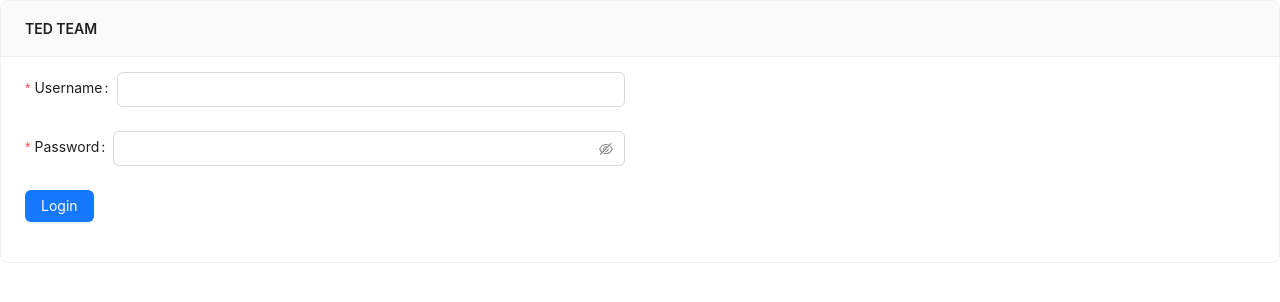
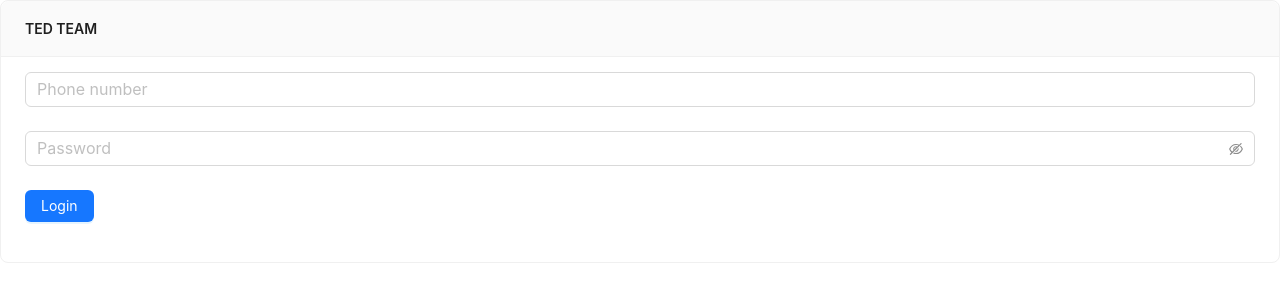
Before and after one commit to kyphans/ted-team, a React (Vite) app: page /login in a window 1280 px wide. Shown: the top 302 px of the page. Built offline with nearby package versions, Linux system fonts and the light colour scheme.

Commit message:
Change UI

```diff
--- a/src/components/LoginForm/index.tsx
+++ b/src/components/LoginForm/index.tsx
@@ -17,6 +17,7 @@ function LoginForm() {
     authLogin(data?.data?.token);
     navigate('/')
   };
+
   const handleLoginFailed = (err: any) => {
     addNotification(err?.message, 'error');
   };
@@ -39,29 +40,26 @@ function LoginForm() {
       <Card type="inner" title="TED TEAM">
         <Form
           name="basic"
-          style={{ maxWidth: 600}}
+          wrapperCol={{ span: 24 }}
+          style={{ minWidth: 300 }}
           initialValues={{ remember: true }}
           onFinish={onFinish}
           onFinishFailed={onFinishFailed}
           autoComplete="off"
         >
           <Form.Item
-            label="Username"
             name="username"
             rules={[{ required: true, message: 'Please input your username!' }]}
           >
-            <Input />
+            <Input placeholder="Phone number" />
           </Form.Item>
-
           <Form.Item
-            label="Password"
             name="password"
             rules={[{ required: true, message: 'Please input your password!' }]}
           >
-            <Input.Password />
+            <Input.Password placeholder="Password" />
           </Form.Item>
-
-          <Form.Item >
+          <Form.Item wrapperCol={{ span: 24 }}>
             <Button className="w-full" type="primary" htmlType="submit" loading={isLoading}>
               Login
             </Button>
```
